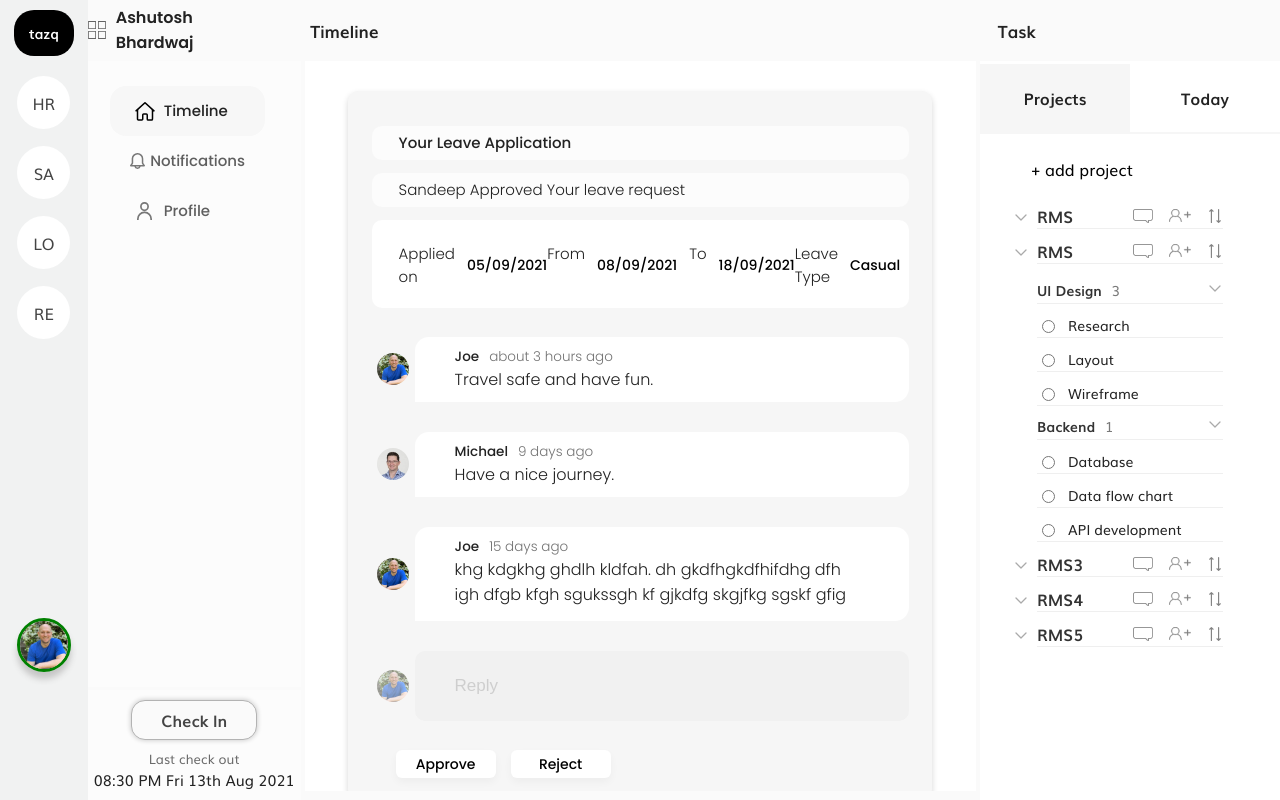
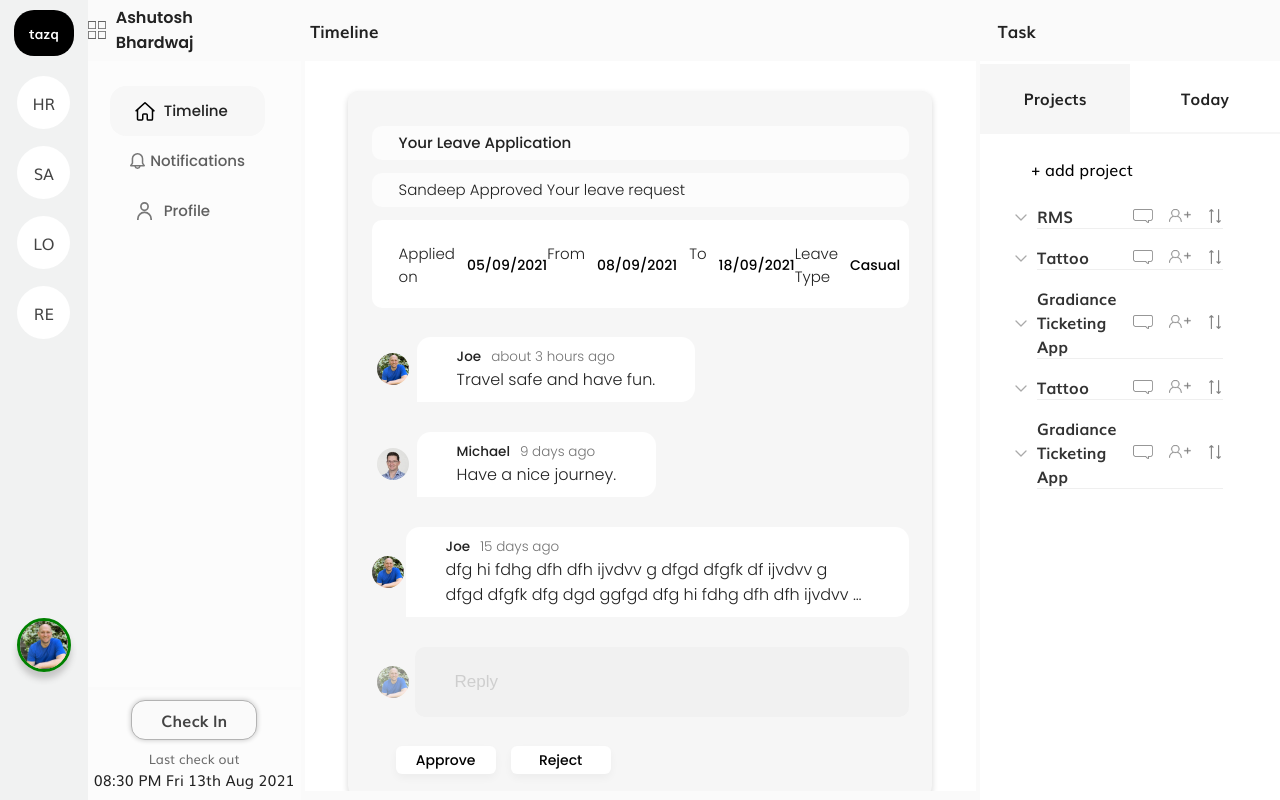
Before and after one commit to malayproject/project-dashboard, a React (Create React App) app: page / in a window 1280 px wide. Built offline with nearby package versions, Linux system fonts and the light colour scheme.

Commit message:
kanban modified, comment css edit

```diff
--- a/package.json
+++ b/package.json
@@ -5,6 +5,7 @@
   "private": true,
   "dependencies": {
     "@dnd-kit/core": "^6.1.0",
+    "@dnd-kit/modifiers": "^7.0.0",
     "@dnd-kit/sortable": "^8.0.0",
     "@testing-library/jest-dom": "^5.17.0",
     "@testing-library/react": "^13.4.0",
--- a/src/App.css
+++ b/src/App.css
@@ -369,7 +369,7 @@
 .card .posts .post {
   display: flex;
   justify-content: flex-start;
-  /* gap: 0.4rem; */
+  gap: 0.2rem;
 }
 
 .card .post .profilePicContainer {
@@ -389,13 +389,11 @@
 }
 
 .card .post .postCard {
-  flex-basis: 92%;
+  /* flex-basis: 92%;
   flex-grow: 1;
-  flex-shrink: 1;
+  flex-shrink: 1; */
   background-color: rgb(255, 255, 255);
   padding: 1rem 4rem;
-  /* width: min(max(max-content, 28.8rem),  92%); */
-  min-width: 28rem;
   border: none;
   border-radius: 1.4rem 1.4rem 1.4rem 0;
 }
@@ -423,14 +421,17 @@
   font-family: 'Poppins', 'sans-serif';
   font-weight: 300;
   font-size: 1.6rem;
-  max-height: 5.4rem;
-  white-space: wrap;
+  max-height: 7.4rem;
   overflow: hidden;
   text-overflow: ellipsis;
-  -o-text-overflow: ellipsis;
-  -ms-text-overflow: ellipsis;
+  display: -webkit-box;
+  -webkit-line-clamp: 2; /* number of lines to show */
+          line-clamp: 2;
+  -webkit-box-orient: vertical;
   color: #222222;
-  max-width: 100%;
+  /* width: min(max-content, 80%); */
+  width: 'max-content';
+  max-width: 65rem;
 }
 
 .card .actions {
@@ -589,7 +590,7 @@
 .rightPanel .projectCards {
   display: flex;
   flex-direction: column;
-  gap: 1rem;
+  gap: 1.6rem;
   width: 78%;
   /* background-color: #d6efda; */
 }
--- a/src/components/CentralPanel.js
+++ b/src/components/CentralPanel.js
@@ -27,7 +27,7 @@ const CentralPanel = () => {
       profilePicUrl: "../assets/Icons/Temp_3/person1.jpg",
       profileName: "Joe",
       postText:
-        "khg kdgkhg ghdlh kldfah. dh gkdfhgkdfhifdhg dfh igh dfgb kfgh sgukssgh kf gjkdfg skgjfkg sgskf gfig ksgsrkjrg",
+        "dfg hi fdhg dfh  dfh ijvdvv g dfgd dfgfk df ijvdvv g dfgd dfgfk dfg dgd  ggfgd dfg hi fdhg dfh  dfh ijvdvv g dfgd dfgfk df ijvdvv g dfgd dfgfk dfg dgd  ggfgdg dg dg dfgfg dfg g gjfkg sgskf gfig ksgsrk kjrg",
       timeStamp: 1704454079230,
     },
   ]);
--- a/src/components/ProjectCard.js
+++ b/src/components/ProjectCard.js
@@ -7,13 +7,20 @@ import { useSortable } from "@dnd-kit/sortable";
 import { CSS } from "@dnd-kit/utilities";
 
 const ProjectCard = (props) => {
-  const { selectedId, projectName, isCollapsed } = props;
+  const { selectedId, setSelectedId, projectName, isCollapsed, activeCardId } =
+    props;
   console.log("item props", props);
   const { attributes, listeners, setNodeRef, transform, transition } =
     useSortable({ id: props.id });
   const style = {
     // transform: CSS.Transform.toString(transform),
     transition,
+    visibility: activeCardId === props.id ? "hidden" : "visible",
+  };
+
+  const handleCaretClick = () => {
+    if (selectedId === props.id) setSelectedId(-1);
+    else setSelectedId(props.id);
   };
   return (
     <div
@@ -25,7 +32,13 @@ const ProjectCard = (props) => {
     >
       <div className="projectCardHeader">
         <div className="projectCardHeaderLeft">
-          <img src={caretDownSvg} alt="caret-down" width="16" />
+          <img
+            src={caretDownSvg}
+            alt="caret-down"
+            width="16"
+            onClick={handleCaretClick}
+            style={{ cursor: "pointer" }}
+          />
         </div>
         <div className="projectCardHeaderRight">
           <div className="projectCardTitle">{projectName}</div>
--- a/src/components/RightPanel.js
+++ b/src/components/RightPanel.js
@@ -19,15 +19,17 @@ import {
   verticalListSortingStrategy,
 } from "@dnd-kit/sortable";
 
+import { restrictToVerticalAxis } from "@dnd-kit/modifiers";
+
 const RightPanel = () => {
-  const [selectedId, setSelectedId] = useState(2);
+  const [selectedId, setSelectedId] = useState(0);
 
   const [projectCards, setProjectCards] = useState([
     { id: 1, projectName: "RMS" },
-    { id: 2, projectName: "RMS" },
-    { id: 3, projectName: "RMS3" },
-    { id: 4, projectName: "RMS4" },
-    { id: 5, projectName: "RMS5" },
+    { id: 2, projectName: "Tattoo" },
+    { id: 3, projectName: "Gradiance Ticketing App" },
+    { id: 4, projectName: "Tattoo" },
+    { id: 5, projectName: "Gradiance Ticketing App" },
   ]);
 
   const sensors = useSensors(
@@ -42,8 +44,8 @@ const RightPanel = () => {
   //   id: "droppable",
   // });
 
-  const [active, setActive] = useState(null);
-  const [isCollapsed, setIsCollapsed] = useState(false);
+  const [activeCardId, setActiveCardId] = useState(null);
+  // const [isCollapsed, setIsCollapsed] = useState(false);
 
   const handleDragOver = (event) => {
     const { active, over } = event;
@@ -60,13 +62,13 @@ const RightPanel = () => {
     const { active, over } = event;
 
     console.log(active, over);
-    setIsCollapsed(true);
-    setActive(event.active.id);
+    // setIsCollapsed(true);
+    setActiveCardId(event.active.id);
   };
 
   const handleDragEnd = (event) => {
-    setActive(null);
-    setIsCollapsed(false);
+    setActiveCardId(null);
+    // setIsCollapsed(false);
   };
 
   return (
@@ -82,33 +84,37 @@ const RightPanel = () => {
           onDragOver={handleDragOver}
           onDragStart={handleDragStart}
           sensors={sensors}
-          collisionDetection={closestCorners}
+          collisionDetection={closestCenter}
+          modifiers={[restrictToVerticalAxis]}
         >
           <div className="projectCards">
             <SortableContext items={projectCards} strategy={() => null}>
               {projectCards.map((projectCard, ind) => (
                 <ProjectCard
                   selectedId={selectedId}
-                  isCollapsed={isCollapsed}
+                  setSelectedId={setSelectedId}
+                  // isCollapsed={isCollapsed}
                   index={ind}
                   projectName={projectCard.projectName}
                   key={projectCard.id}
                   id={projectCard.id}
+                  activeCardId={activeCardId}
                 />
               ))}
             </SortableContext>
             <DragOverlay adjustScale={false}>
-              {active && projectCards.some((i) => i.id === active) ? (
+              {activeCardId &&
+              projectCards.some((i) => i.id === activeCardId) ? (
                 // <ProjectCard key={active} id={active} />
                 <ProjectCard
                   selectedId={selectedId}
-                  isCollapsed={isCollapsed}
-                  index={projectCards.find((i) => i.id === active)?.index}
+                  // isCollapsed={isCollapsed}
+                  index={projectCards.find((i) => i.id === activeCardId)?.index}
                   projectName={
-                    projectCards.find((i) => i.id === active)?.projectName
+                    projectCards.find((i) => i.id === activeCardId)?.projectName
                   }
-                  key={active}
-                  id={active}
+                  key={activeCardId}
+                  id={activeCardId}
                 />
               ) : null}
             </DragOverlay>
```
Also changed, not shown: 12 other files (tests, documents, lock files or other folders).
